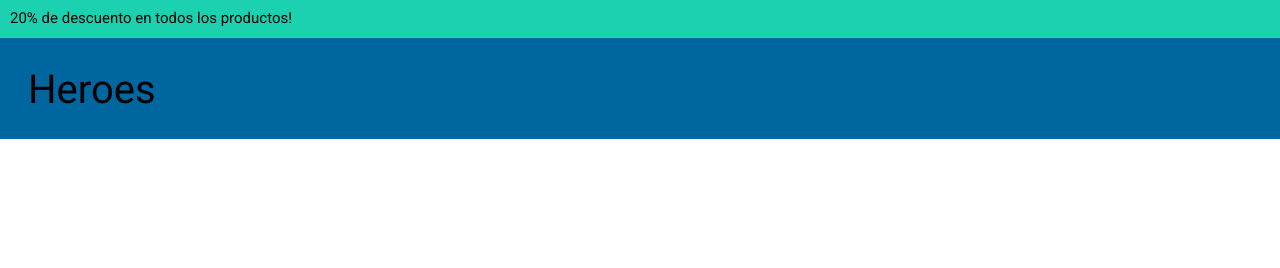
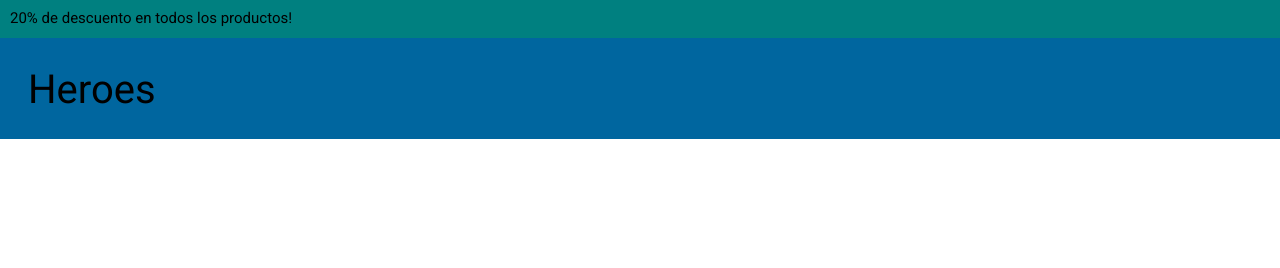
Before and after one commit to adrianaDH/FRONTEND1_OK, a plain HTML site: page CLASE16_HEROES_FORM/index.html in a window 1280 px wide. Shown: the top 268 px of the page. Drawn offline with Linux system fonts and the light colour scheme.

Commit message:
color teal

```diff
--- a/CLASE16_HEROES_FORM/css/style.css
+++ b/CLASE16_HEROES_FORM/css/style.css
@@ -11,7 +11,7 @@ header {
 }
 
 .descuentos {
-    background-color: #1CD1B0;
+    background-color: teal;
     padding: 10px;
     font-weight: 400;
     font-size: 15px;
```
